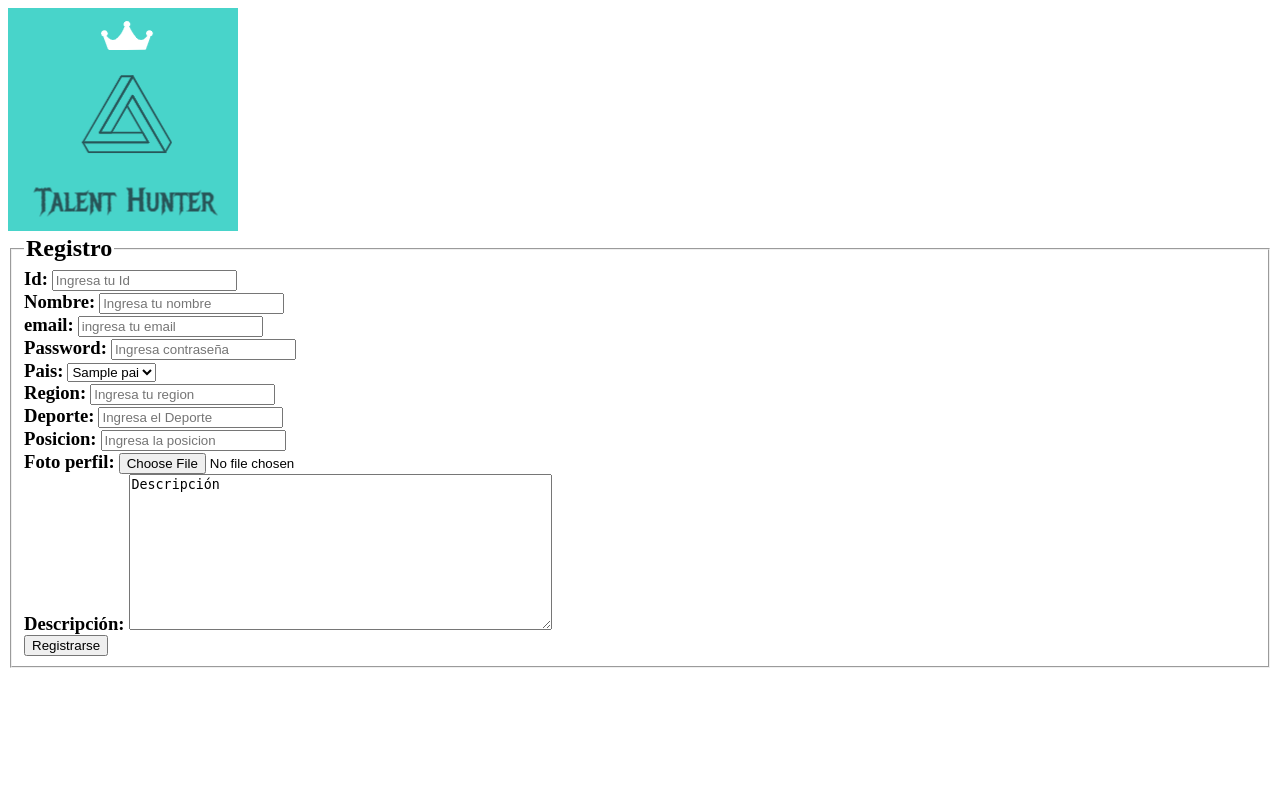
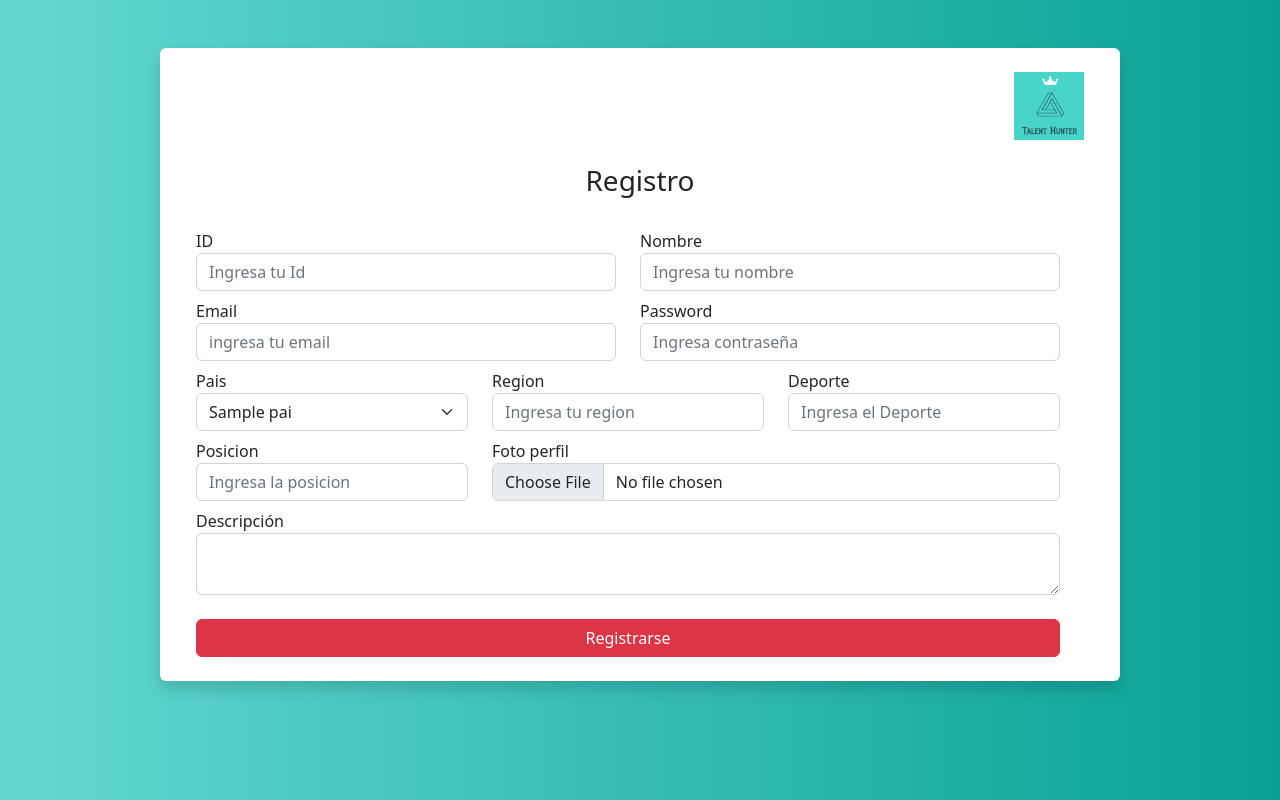
Before and after one commit to daniel29067/Talent_hunter, a PHP site: page /Talent_hunter/registrodep.php in a window 1280 px wide. Run offline with PHP 8.4, Linux system fonts and the light colour scheme; tables that the repository leaves empty or names only in its code hold one stand-in row (values such as "Sample post").

Commit message:
Cambios 24/10/2022

```diff
--- a/controlador/registrodep.php
+++ b/controlador/registrodep.php
@@ -27,39 +27,52 @@
     <meta http-equiv="X-UA-Compatible" content="IE=edge">
     <meta name="viewport" content="width=device-width, initial-scale=1.0">
     <title>Talent Hunter|Crear Deportista</title>
+    <link rel="stylesheet" href="../vista/css/estiloredep.css">
     <link rel="shortcut icon" href="..\vista\img\talent_hunter7-removebg-preview.png">
+    <link href="https://cdn.jsdelivr.net/npm/bootstrap@5.2.1/dist/css/bootstrap.min.css" rel="stylesheet" integrity="sha384-iYQeCzEYFbKjA/T2uDLTpkwGzCiq6soy8tYaI1GyVh/UjpbCx/TYkiZhlZB6+fzT" crossorigin="anonymous">
 </head>
 <body>
-    <img src="..\vista\img\talent_hunter6.png"/>
-<!-- formulario registro -->
+  <div class="container bg-white w-75 mt-5 mb-5 rounded shadow">
+    <div class="row align-items-stretch p-4">
 
-<form method="post" action="..\modelo\registrardep.php" enctype="multipart/form-data" >
-  <fieldset>
-    <legend  style="font-size: 18pt"><b>Registro</b></legend>
+      <div class="text-end mb-4">
+        <img src="../vista/img/talent_hunter6.png" width="70" alt="">
+      </div>
+
+      <div class="mb-4 text-center">
+        <h3>Registro</h3>
+      </div>
+
+      <form class="row" method="post" action="..\modelo\registrardep.php" enctype="multipart/form-data">
+
         <!--ID-->
-    <div class="form-group">
-      <label style="font-size: 14pt"><b>Id:</b></label>
-      <input type="text" name="id" required placeholder="Ingresa tu Id" />
+        <div class="col-lg-6 mb-2">
+          <label for="id">ID</label>
+          <input type="text" class="form-control" name="id" required placeholder="Ingresa tu Id" />
         </div>
+
         <!--NOMBRE-->
-    <div class="form-group">
-      <label style="font-size: 14pt"><b>Nombre:</b></label>
-      <input type="text" name="name" required placeholder="Ingresa tu nombre" pattern="[A-Za-zÑñÁÉÍÓÚáéíóú\s]+" />
+        <div class="col-lg-6 mb-2">
+          <label for="nombre">Nombre</label>
+          <input type="text" class="form-control" name="name" required placeholder="Ingresa tu nombre" pattern="[A-Za-zÑñÁÉÍÓÚáéíóú\s]+" />
         </div>
+
         <!--EMAIL-->
-    <div class="form-group">
-      <label style="font-size: 14pt; color: #000000;"><b>email:</b></label>
-      <input type="email" name="email" class="form-control" required placeholder="ingresa tu email"  />
+        <div class="col-lg-6 mb-2">
+          <label for="email">Email</label>
+          <input type="email" class="form-control" name="email" class="form-control" required placeholder="ingresa tu email"  />
         </div>
+
         <!--PASSWD-->
-    <div class="form-group">
-      <label style="font-size: 14pt; color: #000000;"><b>Password:</b></label>
-      <input type="password" name="pass" class="form-control" required placeholder="Ingresa contraseña" />
+        <div class="col-lg-6 mb-2">
+          <label for="">Password</label>
+          <input type="password" class="form-control" name="pass" class="form-control" required placeholder="Ingresa contraseña" />
         </div>
+
         <!--PAIS-->
-    <div class="form-group">
-      <label style="font-size: 14pt"><b>Pais:</b></label>
-        <select required name="pais">
+        <div class="col-lg-4 mb-2">
+          <label for="pais">Pais</label>
+          <select class="form-select" required name="pais">
             <?php
                 // use a while loop to fetch data
                 // from the $all_categories variable
@@ -80,37 +93,45 @@
             ?>
           </select>
         </div>
+
         <!--REGION-->
-    <div class="form-group">
-      <label style="font-size: 14pt"><b>Region:</b></label>
-      <input type="text" name="region" required placeholder="Ingresa tu region" pattern="[A-Za-zÑñÁÉÍÓÚáéíóú\s]+" />
-    </div>
-    <!--DEP-->
-	<div class="form-group">
-      <label style="font-size: 14pt"><b>Deporte:</b></label>
-      <input type="text" name="deporte" required placeholder="Ingresa el Deporte" pattern="[A-Za-zÑñÁÉÍÓÚáéíóú\s]+" />
-    </div>
-    <!--POS-->
-    <div class="form-group">
-      <label style="font-size: 14pt"><b>Posicion:</b></label>
-      <input type="text" name="position" required placeholder="Ingresa la posicion" pattern="[A-Za-zzÑñÁÉÍÓÚáéíóú\s]+" />
-    </div>
-     <!--foto-->
-     <div class="form-group">
-      <label style="font-size: 14pt"><b>Foto perfil:</b></label>
-      <input required type="file" name="foto"  />
-    </div>
-    <!--descripción-->
-    <div class="form-group">
-      <label style="font-size: 14pt"><b>Descripción:</b></label>
-      <textarea name="description" rows="10" cols="50">Descripción</textarea>
-    </div>
-    <input  class="btn btn-danger" required type="submit" name="submit" value="Registrarse"/>
-
-  </fieldset>
-</form>
+        <div class="col-lg-4 mb-2">
+          <label for="region">Region</label>
+          <input type="text" class="form-control" name="region" required placeholder="Ingresa tu region" pattern="[A-Za-zÑñÁÉÍÓÚáéíóú\s]+" />
         </div>
 
-<!--Fin formulario registro -->
+        <!--DEP-->
+	      <div class="col-lg-4 mb-2">
+          <label for="deporte">Deporte</label>
+          <input type="text" class="form-control" name="deporte" required placeholder="Ingresa el Deporte" pattern="[A-Za-zÑñÁÉÍÓÚáéíóú\s]+" />
+        </div>
+
+        <!--POS-->
+        <div class="col-lg-4 mb-2">
+          <label for="posicion">Posicion</label>
+          <input type="text" class="form-control" name="position" required placeholder="Ingresa la posicion" pattern="[A-Za-zzÑñÁÉÍÓÚáéíóú\s]+" />
+        </div>
+
+        <!--foto-->
+        <div class="col-lg-8 mb-2">
+          <label for="fotop">Foto perfil</label>
+          <input required type="file" class="form-control" name="foto"  />
+        </div>
+
+        <!--descripción-->
+        <div class="col-lg-12 mb-4">
+          <label for="descripcion">Descripción</label>
+          <textarea name="description" class="form-control"></textarea>
+        </div>
+
+        <div class="d-grid">
+          <input class="btn btn-danger" required type="submit" name="submit" value="Registrarse"/>
+        </div>
+
+      </form>
+
+    </div>
+  </div>
+  <script src="https://cdn.jsdelivr.net/npm/bootstrap@5.2.1/dist/js/bootstrap.bundle.min.js" integrity="sha384-u1OknCvxWvY5kfmNBILK2hRnQC3Pr17a+RTT6rIHI7NnikvbZlHgTPOOmMi466C8" crossorigin="anonymous"></script>
 </body>
 </html>
--- /dev/null
+++ b/vista/css/estiloredep.css
@@ -0,0 +1,5 @@
+body{
+    margin: 0;
+    padding: 0;
+    background: linear-gradient(to right, rgb(99, 216, 208), rgb(9, 161, 151));
+}
```
Lines whose indentation alone changed are shown as unchanged.
